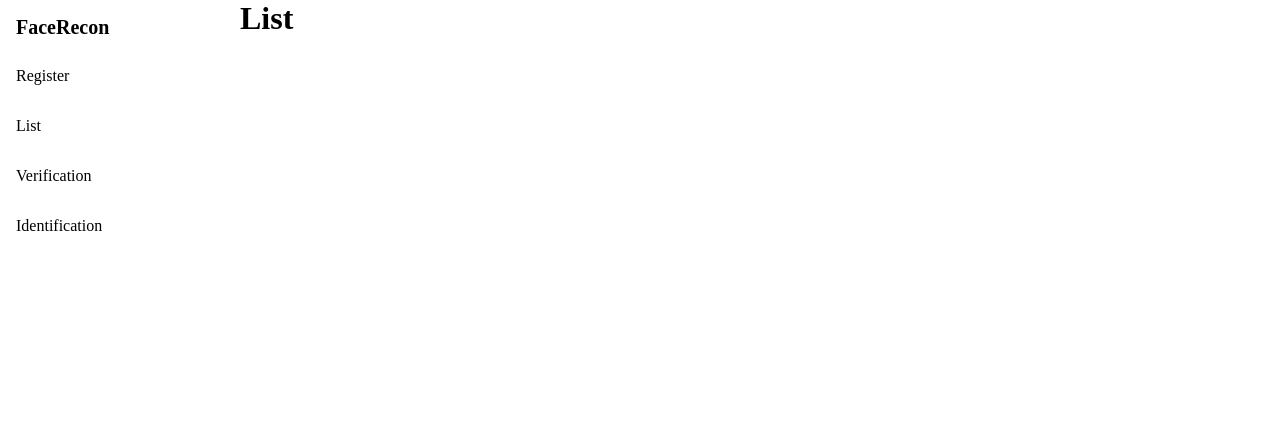
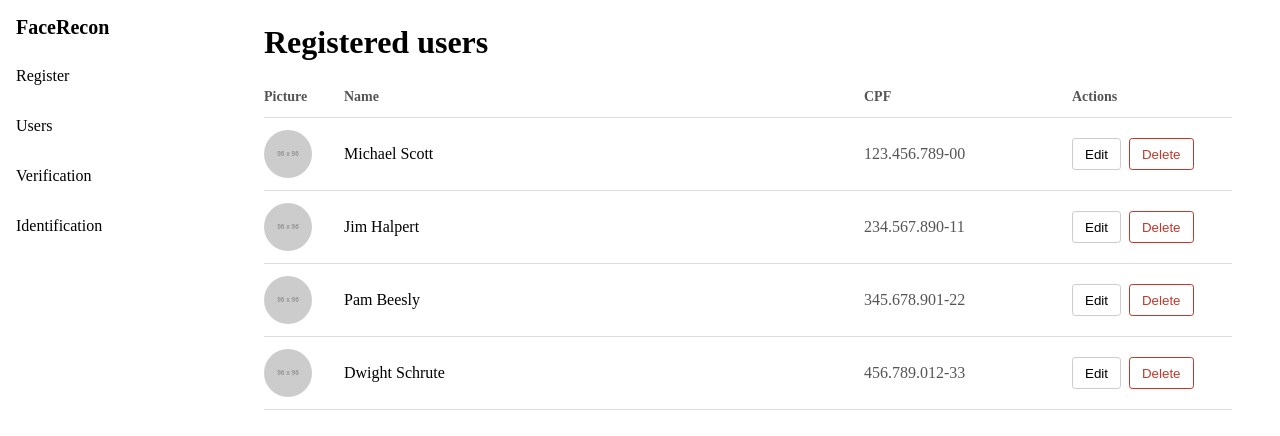
Before and after one commit to nblucas/face-recon-app, an Angular app in the folder frontend/: page /list in a window 1280 px wide. Shown: the top 436 px of the page. Built offline with nearby package versions, Linux system fonts and the light colour scheme.

Commit message:
feat: frontend for listing users created - buttons for editing and deleting also made

```diff
--- a/frontend/src/app/pages/list/list.css
+++ b/frontend/src/app/pages/list/list.css
@@ -0,0 +1,58 @@
+.list {
+  padding: 1.5rem 3rem 1.5rem 1.5rem;
+}
+
+.rows {
+  display: flex;
+  flex-direction: column;
+  margin-top: 1rem;
+}
+
+.row {
+  display: grid;
+  grid-template-columns: 4rem 1fr 12rem 10rem;
+  align-items: center;
+  gap: 1rem;
+  padding: 0.75rem 0;
+  border-bottom: 1px solid #ddd;
+}
+
+.row.header {
+  font-weight: 600;
+  color: #555;
+  font-size: 0.875rem;
+}
+
+.picture {
+  width: 3rem;
+  height: 3rem;
+  border-radius: 50%;
+  object-fit: cover;
+}
+
+.name {
+  font-weight: 500;
+}
+
+.cpf {
+  color: #555;
+}
+
+.actions {
+  display: flex;
+  gap: 0.5rem;
+}
+
+.action-button {
+  height: 2rem;
+  padding: 0 0.75rem;
+  border-radius: 0.2rem;
+  border: 1px solid #ccc;
+  background: #fff;
+  cursor: pointer;
+}
+
+.action-button.delete {
+  color: #c0392b;
+  border-color: #c0392b;
+}
--- a/frontend/src/app/pages/list/list.html
+++ b/frontend/src/app/pages/list/list.html
@@ -1 +1,24 @@
-<h1>List</h1>
+<div class="list">
+  <h1>Registered users</h1>
+  <div class="rows">
+    <div class="row header">
+      <span>Picture</span>
+      <span>Name</span>
+      <span>CPF</span>
+      <span>Actions</span>
+    </div>
+    @for (user of users(); track user.cpf) {
+      <div class="row">
+        <img class="picture" [src]="user.pictureUrl" [alt]="user.name" />
+        <span class="name">{{ user.name }}</span>
+        <span class="cpf">{{ user.cpf }}</span>
+        <span class="actions">
+          <button type="button" class="action-button" (click)="onEdit(user)">Edit</button>
+          <button type="button" class="action-button delete" (click)="onDelete(user)">
+            Delete
+          </button>
+        </span>
+      </div>
+    }
+  </div>
+</div>
--- a/frontend/src/app/pages/list/list.ts
+++ b/frontend/src/app/pages/list/list.ts
@@ -1,4 +1,17 @@
-import { Component } from '@angular/core';
+import { Component, signal } from '@angular/core';
+
+interface RegisteredUser {
+  name: string;
+  cpf: string;
+  pictureUrl: string;
+}
+
+const MOCK_USERS: RegisteredUser[] = [
+  { name: 'Michael Scott', cpf: '123.456.789-00', pictureUrl: 'https://placehold.co/96x96?text=MS' },
+  { name: 'Jim Halpert', cpf: '234.567.890-11', pictureUrl: 'https://placehold.co/96x96?text=JH' },
+  { name: 'Pam Beesly', cpf: '345.678.901-22', pictureUrl: 'https://placehold.co/96x96?text=PB' },
+  { name: 'Dwight Schrute', cpf: '456.789.012-33', pictureUrl: 'https://placehold.co/96x96?text=DS' },
+];
 
 @Component({
   selector: 'app-list',
@@ -6,4 +19,14 @@ import { Component } from '@angular/core';
   templateUrl: './list.html',
   styleUrl: './list.css',
 })
-export class List {}
+export class List {
+  protected readonly users = signal<RegisteredUser[]>(MOCK_USERS);
+
+  protected onEdit(user: RegisteredUser): void {
+    console.log('Edit user', user);
+  }
+
+  protected onDelete(user: RegisteredUser): void {
+    this.users.update((users) => users.filter((u) => u.cpf !== user.cpf));
+  }
+}
--- a/frontend/src/app/sidebar/sidebar.ts
+++ b/frontend/src/app/sidebar/sidebar.ts
@@ -8,7 +8,7 @@ interface NavItem {
 
 const NAV_ITEMS: NavItem[] = [
   { label: 'Register', path: '/register' },
-  { label: 'List', path: '/list' },
+  { label: 'Users', path: '/list' },
   { label: 'Verification', path: '/verification' },
   { label: 'Identification', path: '/identification' },
 ];
```
